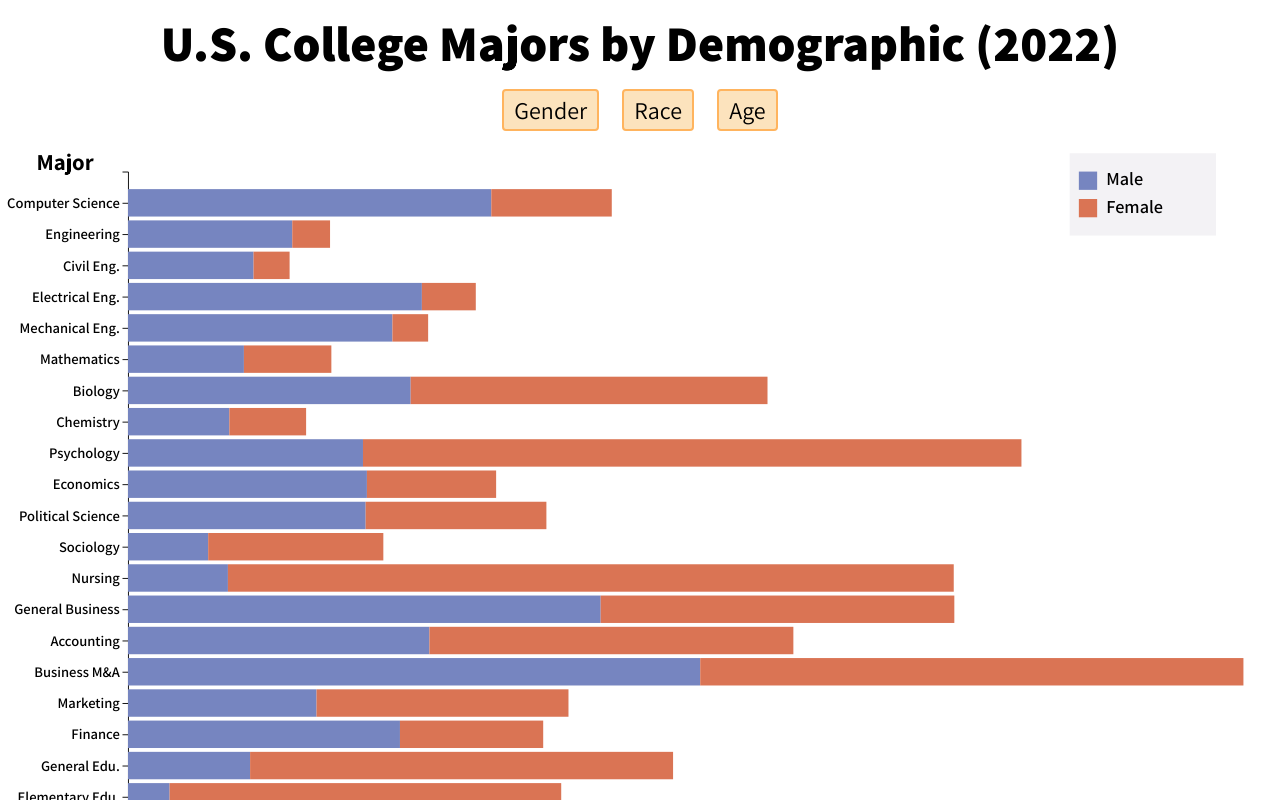
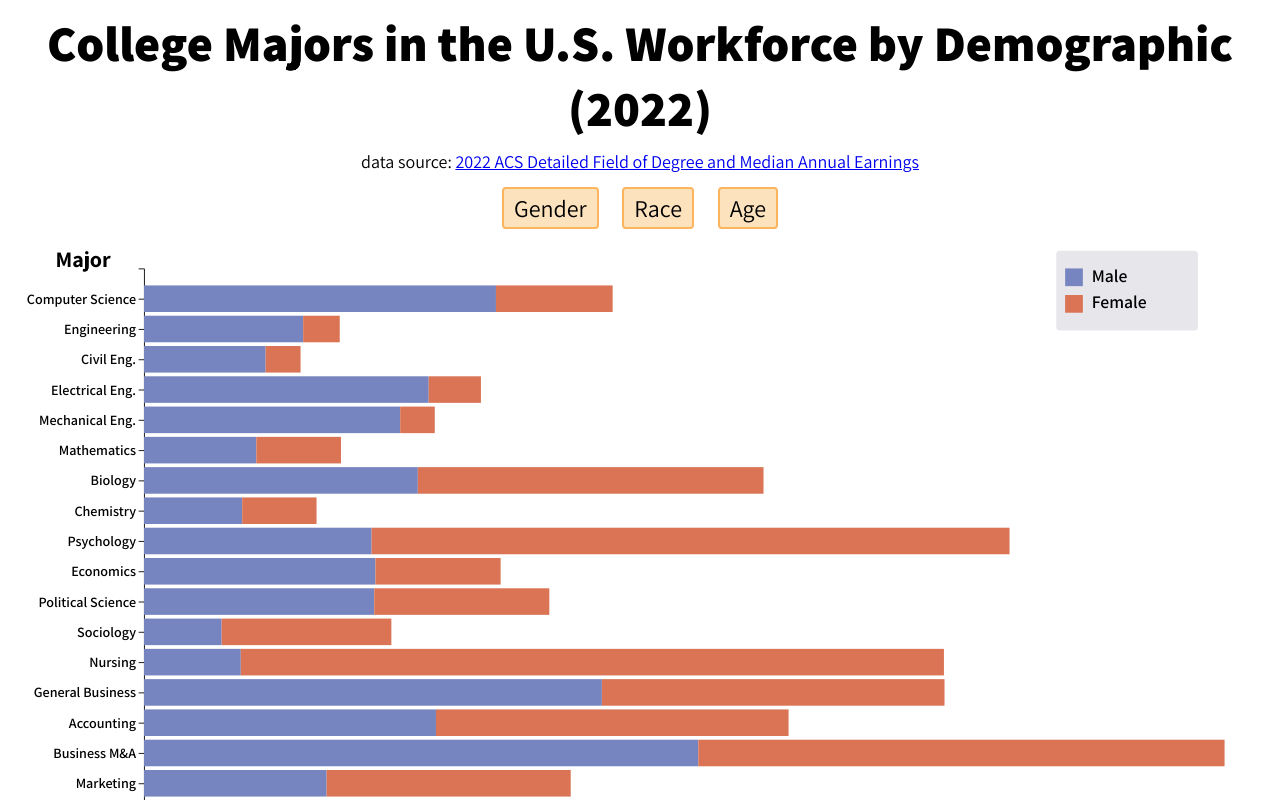
Before and after one commit to mf02511/College-Majors-Demographics, a SvelteKit app: page / in a window 1280 px wide. Shown: the top 800 px of the page. Built offline with nearby package versions, Linux system fonts and the light colour scheme.

Commit message:
finalized style elements, changed title, added source

```diff
--- a/src/components/AgeDist.svelte
+++ b/src/components/AgeDist.svelte
@@ -116,7 +116,8 @@
 				width=180
 				height=160
 				fill={'#e7e6eb'}
-				opacity=0.5
+				rx=4px
+				ry=4px
 			/>
 		</g>
 
@@ -163,6 +164,9 @@
 			45-54 y/o: {ageData[hovered][45]} ({(ageData[hovered][45] * 100.0 / ageData[hovered].Total).toFixed(1)}%)
 			<br>
 			55-64 y/o: {ageData[hovered][55]} ({(ageData[hovered][55] * 100.0 / ageData[hovered].Total).toFixed(1)}%)
+			<br>
+			________________________
+			total: {ageData[hovered].Total}
 		{/if}
 	</div>
 
--- a/src/components/App.svelte
+++ b/src/components/App.svelte
@@ -35,7 +35,8 @@
 
 
 <main>
-    <h1>U.S. College Majors by Demographic (2022)</h1>
+    <h1>College Majors in the U.S. Workforce by Demographic (2022)</h1>
+    <h2>data source: <a href="https://www.census.gov/data/tables/2022/demo/educational-attainment/acs-detailed-tables.html">2022 ACS Detailed Field of Degree and Median Annual Earnings</a><h2>
     <button
         on:click={(event) => {display = 0;}}
         class="button"
@@ -117,9 +118,12 @@
     h1 {
         font-size: 50px;
         font-weight: 800;
-        padding: 10px;
+        margin: 10px;
     }
 
-
-
+    h2 {
+        font-size: 18px;
+        font-weight: 400;
+        margin: 10px;
+    }
 </style>
--- a/src/components/GenderDist.svelte
+++ b/src/components/GenderDist.svelte
@@ -113,7 +113,8 @@
 				width=160
 				height=90
 				fill={'#e7e6eb'}
-				opacity=0.5
+				rx=4px
+				ry=4px
 			/>
 		</g>
 
@@ -158,6 +159,9 @@
 			<br>
 			females:  {genderData[hovered].Female} ({(genderData[hovered].Female * 100.0 /
 			(genderData[hovered].Male + genderData[hovered].Female)).toFixed(1)}%)
+			<br>
+			________________________
+			total: {genderData[hovered].Male + genderData[hovered].Female}
 		{/if}
 	</div>
 
--- a/src/components/RaceDist.svelte
+++ b/src/components/RaceDist.svelte
@@ -113,7 +113,8 @@
 				width=160
 				height=180
 				fill={'#e7e6eb'}
-				opacity=0.5
+				rx=4px
+				ry=4px
 			/>
 		</g>
 
@@ -164,6 +165,9 @@
 			Whites: {raceData[hovered].White} ({(raceData[hovered].White * 100.0 / raceData[hovered].Total).toFixed(1)}%)
 			<br>
 			Other or multiple: {raceData[hovered].Other} ({(raceData[hovered].Other * 100.0 / raceData[hovered].Total).toFixed(1)}%)
+			<br>
+			_______________________________
+			total: {raceData[hovered].Total}
 		{/if}
 	</div>
 
```
